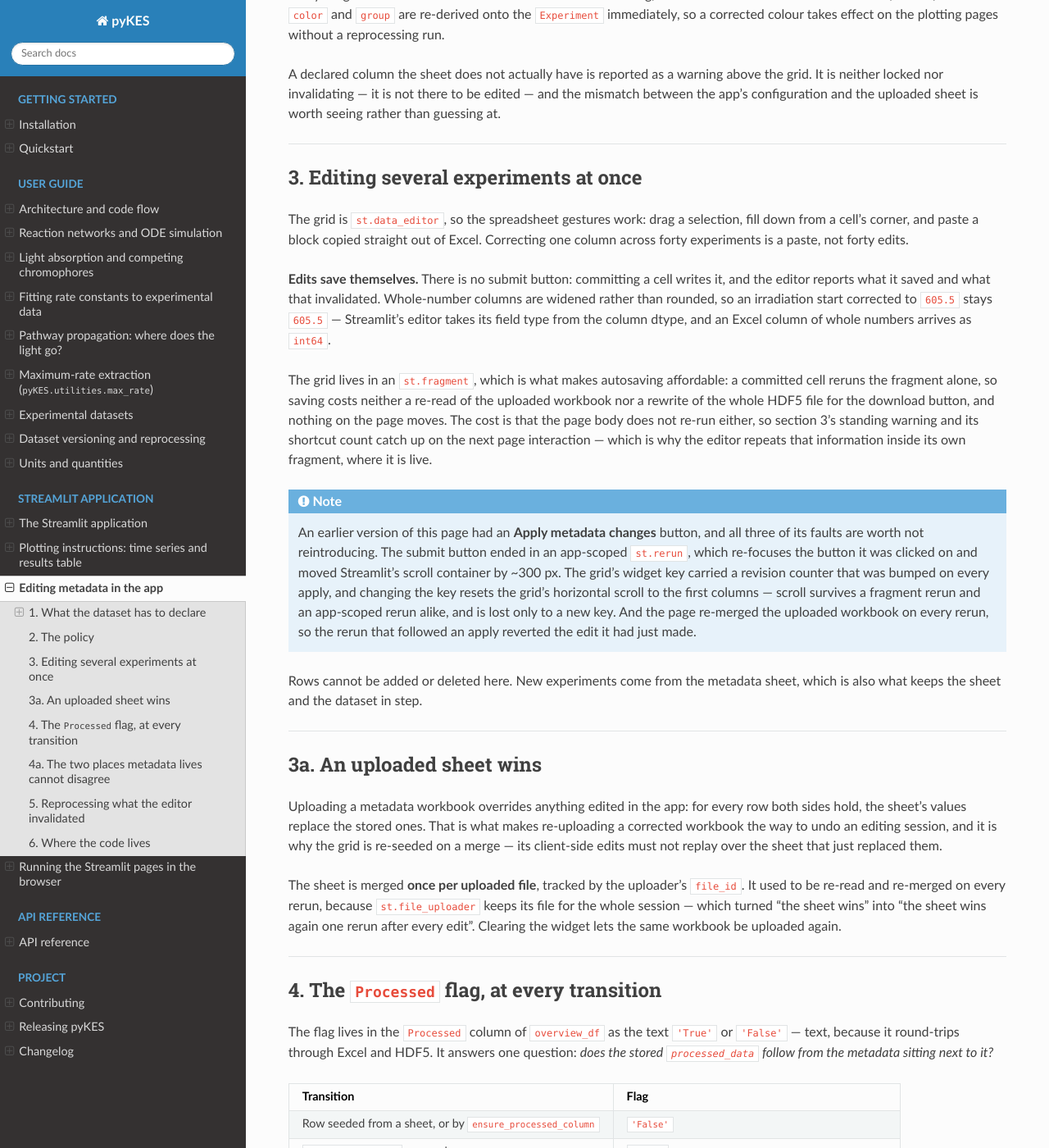
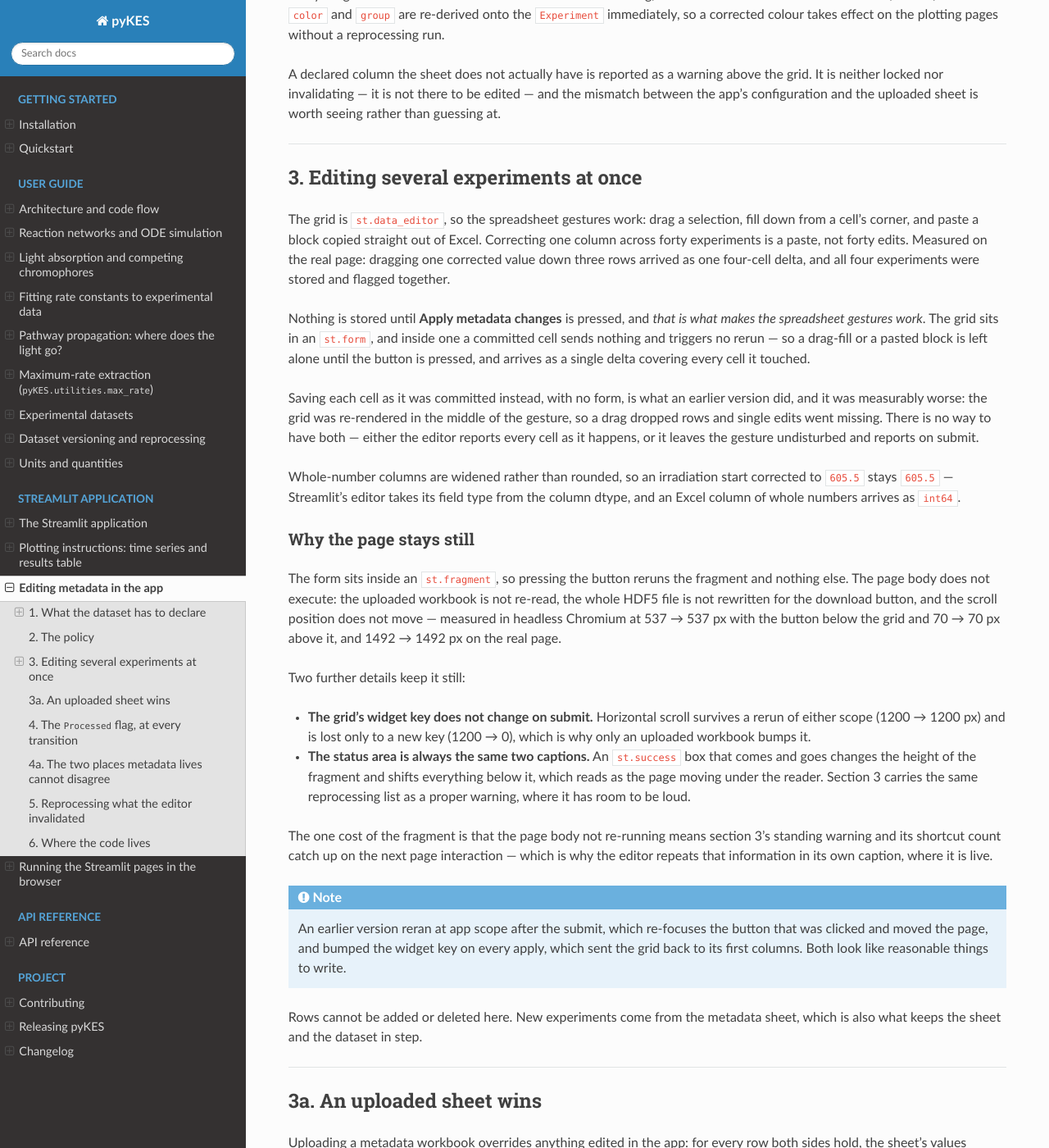
Before and after one commit to jschneidewind/pyKES, a Sphinx documentation site: the page built from docs/metadata_editing.md, in a window 1280 px wide and 1400 px high, scrolled down 1694 px. Shown: the whole window at 82% size. Built offline with Sphinx 7.4.7 and the Read the Docs theme 3.1.0, drawn with Linux system fonts in a browser that asks for light colours.

Commit message:
Document the button, and correct the autosave entries
The autosave design is described in `[Unreleased]` and in `docs/` as though it
shipped; it did not survive real use, and a changelog is read as a description
of the release rather than a log of the pull requests inside it — so those
entries are corrected in place.

`docs/metadata_editing.md` now explains the trade-off rather than just the
mechanism: a form is what leaves a drag-fill or a paste undisturbed, because
inside one a committed cell sends nothing, and reporting every cell as it
happens is the alternative that cost the gestures. It keeps a short note on the
two faults of the *first* button version, since an app-scoped rerun after a
submit and a widget key that changes on every apply both look like reasonable
things to write.

`examples/README.md` step 5 now walks the button flow, including the drag
handle and what a multi-row fill should report, and the sorting step names the
header with its unit.

Co-Authored-By: Claude Opus 5 <noreply@anthropic.com>
Claude-Session: https://claude.ai/code/session_011yMgKmRxN72udwDrBxAg43

````diff
--- a/docs/metadata_editing.md
+++ b/docs/metadata_editing.md
@@ -97,32 +97,56 @@ sheet is worth seeing rather than guessing at.
 The grid is `st.data_editor`, so the spreadsheet gestures work: drag a
 selection, fill down from a cell's corner, and paste a block copied straight
 out of Excel. Correcting one column across forty experiments is a paste, not
-forty edits.
+forty edits. Measured on the real page: dragging one corrected value down three
+rows arrived as one four-cell delta, and all four experiments were stored and
+flagged together.
 
-**Edits save themselves.** There is no submit button: committing a cell writes
-it, and the editor reports what it saved and what that invalidated. Whole-number
-columns are widened rather than rounded, so an irradiation start corrected to
-`605.5` stays `605.5` — Streamlit's editor takes its field type from the column
-dtype, and an Excel column of whole numbers arrives as `int64`.
+Nothing is stored until **Apply metadata changes** is pressed, and *that is
+what makes the spreadsheet gestures work*. The grid sits in an `st.form`, and
+inside one a committed cell sends nothing and triggers no rerun — so a
+drag-fill or a pasted block is left alone until the button is pressed, and
+arrives as a single delta covering every cell it touched.
 
-The grid lives in an `st.fragment`, which is what makes autosaving affordable:
-a committed cell reruns the fragment alone, so saving costs neither a re-read of
-the uploaded workbook nor a rewrite of the whole HDF5 file for the download
-button, and nothing on the page moves. The cost is that the page body does not
-re-run either, so section 3's standing warning and its shortcut count catch up
-on the next page interaction — which is why the editor repeats that information
-inside its own fragment, where it is live.
+Saving each cell as it was committed instead, with no form, is what an earlier
+version did, and it was measurably worse: the grid was re-rendered in the
+middle of the gesture, so a drag dropped rows and single edits went missing.
+There is no way to have both — either the editor reports every cell as it
+happens, or it leaves the gesture undisturbed and reports on submit.
+
+Whole-number columns are widened rather than rounded, so an irradiation start
+corrected to `605.5` stays `605.5` — Streamlit's editor takes its field type
+from the column dtype, and an Excel column of whole numbers arrives as
+`int64`.
+
+### Why the page stays still
+
+The form sits inside an `st.fragment`, so pressing the button reruns the
+fragment and nothing else. The page body does not execute: the uploaded
+workbook is not re-read, the whole HDF5 file is not rewritten for the download
+button, and the scroll position does not move — measured in headless Chromium
+at 537 → 537 px with the button below the grid and 70 → 70 px above it, and
+1492 → 1492 px on the real page.
+
+Two further details keep it still:
+
+* **The grid's widget key does not change on submit.** Horizontal scroll
+  survives a rerun of either scope (1200 → 1200 px) and is lost only to a new
+  key (1200 → 0), which is why only an uploaded workbook bumps it.
+* **The status area is always the same two captions.** An `st.success` box that
+  comes and goes changes the height of the fragment and shifts everything below
+  it, which reads as the page moving under the reader. Section 3 carries the
+  same reprocessing list as a proper warning, where it has room to be loud.
+
+The one cost of the fragment is that the page body not re-running means section
+3's standing warning and its shortcut count catch up on the next page
+interaction — which is why the editor repeats that information in its own
+caption, where it is live.
 
 ```{note}
-An earlier version of this page had an **Apply metadata changes** button, and
-all three of its faults are worth not reintroducing. The submit button ended in
-an app-scoped `st.rerun`, which re-focuses the button it was clicked on and
-moved Streamlit's scroll container by ~300 px. The grid's widget key carried a
-revision counter that was bumped on every apply, and changing the key resets the
-grid's horizontal scroll to the first columns — scroll survives a fragment rerun
-and an app-scoped rerun alike, and is lost only to a new key. And the page
-re-merged the uploaded workbook on every rerun, so the rerun that followed an
-apply reverted the edit it had just made.
+An earlier version reran at app scope after the submit, which re-focuses the
+button that was clicked and moved the page, and bumped the widget key on every
+apply, which sent the grid back to its first columns. Both look like
+reasonable things to write.
 ```
 
 Rows cannot be added or deleted here. New experiments come from the metadata
````
Also changed, not shown: CHANGELOG.md (+4 -3 lines), docs/plotting_instructions.md (+17 -9 lines), examples/README.md.
